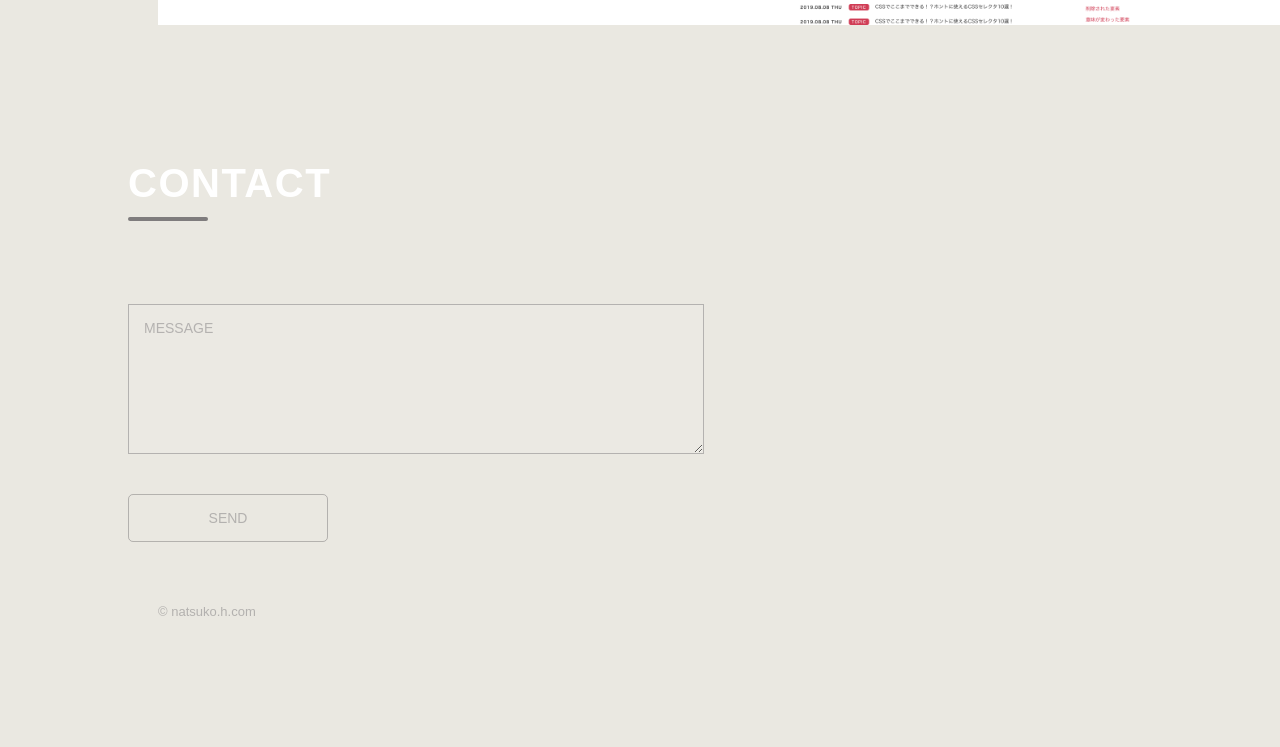
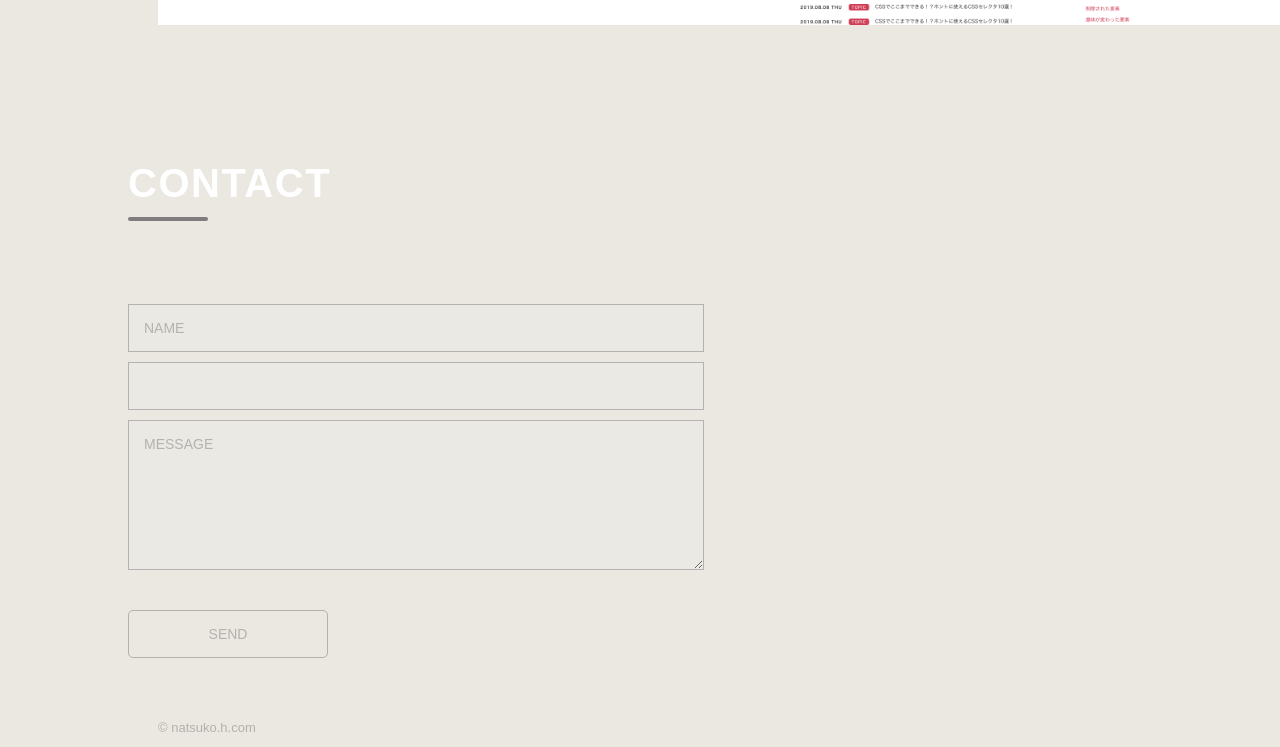
Before and after one commit to 725sc/portforio, a plain HTML site: page index.html in a window 1280 px wide. Shown: the part 1626-2373 px from the top of the page. Before the commit the page ends 2257 px from the top, so only its background shows below. Drawn offline with Linux system fonts and the light colour scheme.

Commit message:
Update index.html

```diff
--- a/index.html
+++ b/index.html
@@ -63,8 +63,10 @@
 </section>
 <section>
 	<h2 class="heading" id="contact">CONTACT</h2>
-	<form class="contact-form">
-		<input type="hidden" NAME="_to" VALUE="contact.natsuko.h@gmail.com" placeholder="NAME">
+	<form class="contact-form" method="post">
+		<input type="hidden" NAME="_to" VALUE="contact.natsuko.h@gmail.com">
+		<input type="text" name="name" placeholder="NAME">
+		<input type="text" NAME="_from">
 		<textarea name="message" placeholder="MESSAGE"></textarea>
 		<input type="submit" value="SEND">
 	</form>
```
